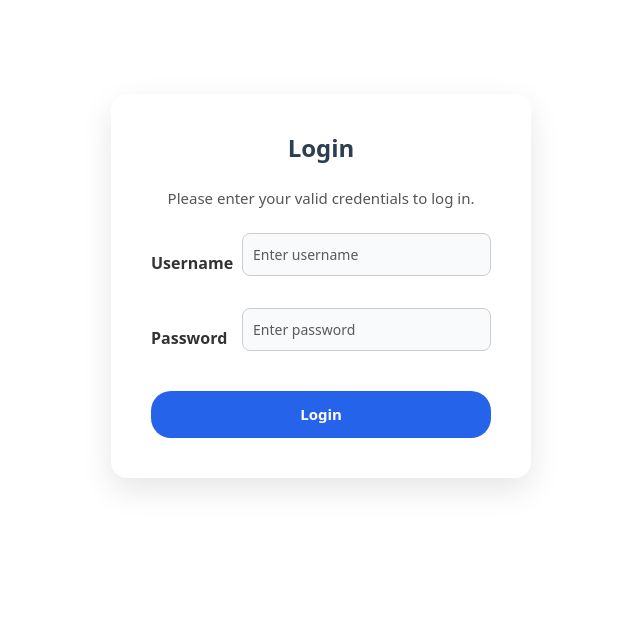
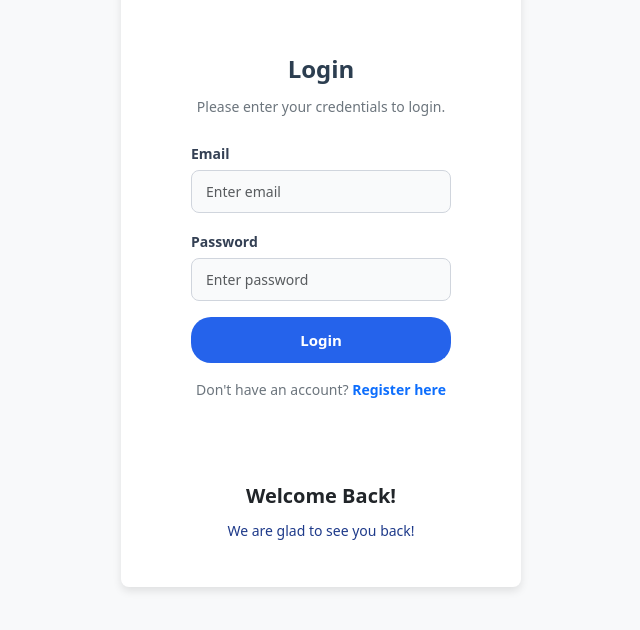
Before and after one commit to manilaxmisisvas/Online_Pharma_team4, a React (Vite) app in the folder frontend/online_pharma_team4/: page /login in a window 1280 px wide. Shown: the part 114-744 px from the top of the page, without its empty margins (319-959 px from the left). Built offline with nearby package versions, Linux system fonts and the light colour scheme.

Commit message:
Updated registeration and login to work with jwt

```diff
--- a/frontend/online_pharma_team4/src/components/Login.jsx
+++ b/frontend/online_pharma_team4/src/components/Login.jsx
@@ -1,74 +1,88 @@
 import React, { useState } from "react";
+import { Link, useNavigate } from "react-router-dom"; // Added useNavigate for navigation
+import axios from "axios";
 import "../styles/Login.css";
 
 const Login = () => {
-  const [username, setUsername] = useState("");
+  const [email, setEmail] = useState("");
   const [password, setPassword] = useState("");
-
+  const [error, setError] = useState("");
+  const navigate = useNavigate(); // React Router hook for navigation
 
   const handleSubmit = async (e) => {
     e.preventDefault();
 
-    if (!username.trim() || !password.trim()) {
-      alert("Please fill in all fields.");
+    if (!email || !password) {
+      setError("Both fields are required!");
       return;
     }
 
     const loginData = {
-      username,
+      email,
       password,
     };
 
     try {
-      const response = await fetch("http://localhost:8080/authenticate", {
-        method: "POST",
-        headers: { "Content-Type": "application/json" },
-        body: JSON.stringify({ loginData}),
-      });
+      const response = await axios.post(
+        "http://localhost:8080/api/auth/login",
+        loginData
+      );
 
-      if (response.ok) {
-        const token = await response.text(); // backend returns JWT as plain text
-        alert("Login successful");
-        // Option-> save token in localStorage for authenticated requests
-        localStorage.setItem("jwtToken", token);
+      // Check if the response status is 200 (success)
+      if (response.status === 200) {
+        const { token, role, email } = response.data;
 
-        // Reset fields
-        setUsername("");
-        setPassword("");
+        // Store JWT token in localStorage
+        localStorage.setItem("token", token);
+        localStorage.setItem("role", role);
+        localStorage.setItem("email", email);
+
+        // Redirect based on the user's role
+        if (role === "USER") {
+          navigate("/user"); // Navigate to user page
+        } else if (role === "ADMIN") {
+          navigate("/admin"); // Navigate to admin page
+        }
       } else {
-        alert("Login failed: Invalid username or password");
+        setError("Invalid email or password");
       }
-    } catch (error) {
-      alert("Login error: " + error.message);
+    } catch (err) {
+      console.error("Login error:", err);
+      setError("Invalid email or password");
     }
   };
 
   return (
-    <div className="login-container">
+    <div className="login-bg">
       <div className="login-card">
-        <h2 className="text-center mb-4">Login</h2>
-        <p className="text-center mb-4">Please enter your valid credentials to log in.</p>
-        <form onSubmit={handleSubmit}>
-          {/* Username */}
-          <div className="row mb-3 align-items-center">
-            <label htmlFor="username" className="col-sm-3 col-form-label">Username</label>
-            <div className="col-sm-9">
+        <div className="card-body">
+          <h2>Login</h2>
+          <p className="text-secondary">
+            Please enter your credentials to login.
+          </p>
+
+          {error && <div className="alert alert-danger">{error}</div>}
+
+          <form onSubmit={handleSubmit}>
+            <div className="mb-3">
+              <label htmlFor="email" className="form-label">
+                Email
+              </label>
               <input
-                type="text"
+                type="email"
                 className="form-control"
-                id="username"
-                placeholder="Enter username"
-                value={username}
-                onChange={(e) => setUsername(e.target.value)}
+                id="email"
+                placeholder="Enter email"
+                value={email}
+                onChange={(e) => setEmail(e.target.value)}
                 required
               />
             </div>
-          </div>
 
-          {/* Password */}
-          <div className="row mb-4 align-items-center">
-            <label htmlFor="password" className="col-sm-3 col-form-label">Password</label>
-            <div className="col-sm-9">
+            <div className="mb-3">
+              <label htmlFor="password" className="form-label">
+                Password
+              </label>
               <input
                 type="password"
                 className="form-control"
@@ -79,13 +93,29 @@ const Login = () => {
                 required
               />
             </div>
-          </div>
 
-          {/* Submit */}
-          <div className="d-grid">
-            <button type="submit" className="btn btn-primary">Login</button>
-          </div>
-        </form>
+            <div className="mb-3">
+              <button type="submit" className="btn btn-primary">
+                Login
+              </button>
+            </div>
+          </form>
+
+          <p className="text-secondary" style={{ textAlign: "center" }}>
+            Don't have an account?{" "}
+            <Link
+              to="/"
+              className="text-primary fw-semibold text-decoration-none"
+            >
+              Register here
+            </Link>
+          </p>
+        </div>
+
+        <div className="info-side">
+          <h3>Welcome Back!</h3>
+          <p>We are glad to see you back!</p>
+        </div>
       </div>
     </div>
   );
--- a/frontend/online_pharma_team4/src/components/Register.jsx
+++ b/frontend/online_pharma_team4/src/components/Register.jsx
@@ -2,6 +2,7 @@ import React, { useState } from "react";
 import { Link } from "react-router-dom";
 import axios from "axios"; // Importing Axios
 import "../styles/Register.css";
+import { useNavigate } from "react-router-dom";
 
 const Register = () => {
   // State hooks for each form field
@@ -14,7 +15,9 @@ const Register = () => {
   const [city, setCity] = useState("");
   const [state, setState] = useState("");
   const [zipCode, setZipCode] = useState("");
-
+  const [mobile, setMobile] = useState("");
+  const [street, setStreet] = useState("");
+  const navigate = useNavigate();
   const handleSubmit = async (e) => {
     e.preventDefault();
 
@@ -26,7 +29,9 @@ const Register = () => {
       !dob ||
       !city ||
       !state ||
-      !zipCode
+      !zipCode ||
+      !mobile ||
+      !street
     ) {
       alert("Please fill all required fields.");
       return;
@@ -39,7 +44,9 @@ const Register = () => {
       role,
       gender,
       dob,
+      mobile,
       address: {
+        street,
         city,
         state,
         zipCode,
@@ -57,8 +64,7 @@ const Register = () => {
           },
         }
       );
-
-      if (response.status === 200) {
+      if (response.status === 201) {
         alert("Registration successful! Please login.");
         setUsername("");
         setEmail("");
@@ -69,6 +75,9 @@ const Register = () => {
         setCity("");
         setState("");
         setZipCode("");
+        setMobile("");
+        setStreet("");
+        navigate("/login");
       }
     } catch (error) {
       alert(
@@ -129,6 +138,38 @@ const Register = () => {
                 placeholder="Enter password"
                 value={password}
                 onChange={(e) => setPassword(e.target.value)}
+                required
+              />
+            </div>
+
+            {/* New Mobile Field */}
+            <div className="mb-3">
+              <label htmlFor="mobile" className="form-label">
+                Mobile Number
+              </label>
+              <input
+                type="text"
+                className="form-control"
+                id="mobile"
+                placeholder="Enter mobile number"
+                value={mobile}
+                onChange={(e) => setMobile(e.target.value)}
+                required
+              />
+            </div>
+
+            {/* New Street Address Field */}
+            <div className="mb-3">
+              <label htmlFor="street" className="form-label">
+                Street Address
+              </label>
+              <input
+                type="text"
+                className="form-control"
+                id="street"
+                placeholder="Enter street address"
+                value={street}
+                onChange={(e) => setStreet(e.target.value)}
                 required
               />
             </div>
--- a/frontend/online_pharma_team4/src/styles/Login.css
+++ b/frontend/online_pharma_team4/src/styles/Login.css
@@ -1,53 +1,36 @@
-
-.login-container {
+.login-bg {
   display: flex;
   justify-content: center;
   align-items: center;
-  width: 100vw;
   height: 100vh;
+  background-color: #f8f9fa; /* Light background color */
 }
 
 .login-card {
-  background-color: #ffffff;
-  padding: 2.5rem;
-  border-radius: 16px;
-  box-shadow: 0 12px 32px rgba(0, 0, 0, 0.1);
-  max-width: 420px;
+  background-color: white;
+  border-radius: 8px;
+  box-shadow: 0 4px 8px rgba(0, 0, 0, 0.1);
   width: 100%;
-  text-align: left;
+  max-width: 400px; /* Limit the width of the form */
+  padding: 30px;
+  box-sizing: border-box;
 }
 
-.login-card h2 {
-  color: #2c3e50;
-  font-weight: 700;
+.info-side {
+  text-align: center;
+  margin-top: 20px;
 }
 
-.login-card p {
-  color: #555;
-  font-size: 15px;
-  margin-bottom: 2rem;
+h2 {
+  text-align: center;
+  margin-bottom: 20px;
 }
 
-label {
-  font-weight: 600;
-  color: #333;
-}
-
-input.form-control {
-  border: 1px solid #ccc;
-  border-radius: 8px;
-  padding: 10px;
+.text-secondary {
+  text-align: center;
 }
 
 .btn-primary {
-  background-color: #0066ff;
-  border: none;
-  border-radius: 8px;
-  padding: 10px 0;
-  font-weight: 600;
-  transition: background-color 0.3s ease;
+  width: 100%;
+  padding: 10px;
 }
-
-.btn-primary:hover {
-  background-color: #004ecc;
-}
```
